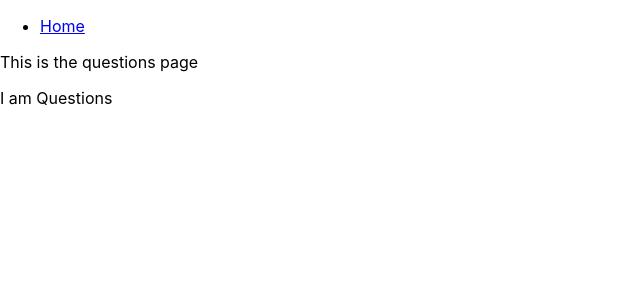
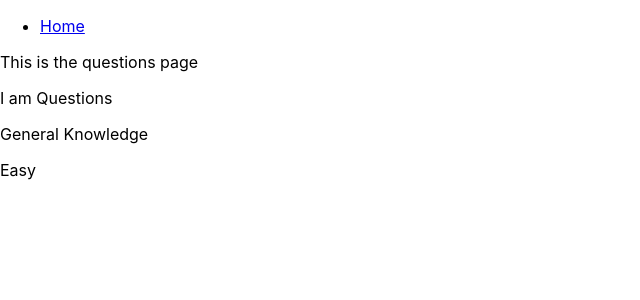
Before and after one commit to seekingcode18/John-Trivialta, a React (Create React App) app: page /questions in a window 1280 px wide. Shown: the top 300 px of the page, without its empty margins (0-640 px from the left). Built offline with nearby package versions, Linux system fonts and the light colour scheme.

Commit message:
Fix routing on submit link

```diff
--- a/src/components/SetUp.js
+++ b/src/components/SetUp.js
@@ -1,4 +1,5 @@
 import React, { Component } from 'react'
+import { Link } from 'react-router-dom';
 
 export default class SetUp extends Component {
 
@@ -18,7 +19,6 @@ export default class SetUp extends Component {
     componentDidMount () {
         this.getCategories();
     }
-
 
 
     render() {
@@ -41,7 +41,7 @@ export default class SetUp extends Component {
                         <option value="Medium">Medium</option>
                         <option value="Hard">Hard</option>
                     </select>
-                    <button type="submit">Submit</button>
+                    <Link to="/questions" type="submit">Submit</Link>
                 </form>
             </div>
         )
--- a/src/containers/App.js
+++ b/src/containers/App.js
@@ -54,7 +54,7 @@ export default class App extends Component {
         <Switch>
           <Route path="/questions">
             <p>This is the questions page</p>
-            <Questions />
+            <Questions properties={this.state} />
           </Route>
 
           <Route path="/">
--- a/src/containers/Questions.js
+++ b/src/containers/Questions.js
@@ -5,6 +5,8 @@ export default class Questions extends Component {
     return (
       <div>
         <p>I am Questions</p>
+        <p>{this.props.properties.category}</p>
+        <p>{this.props.properties.difficulty}</p>
       </div>
     )
   }
```
